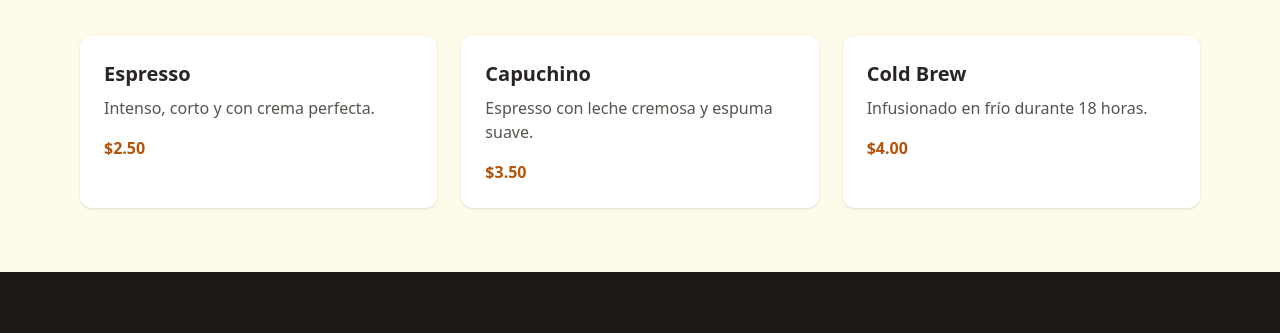
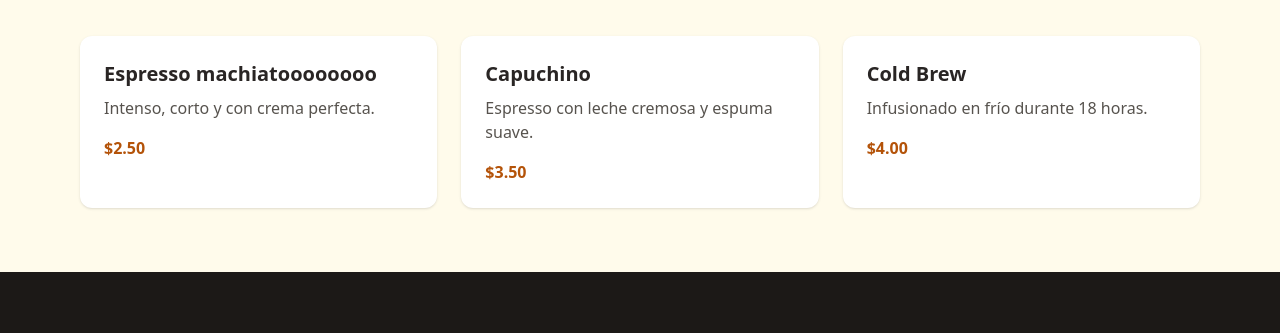
Before and after one commit to 4GeeksAcademy/ricardo-html-hello, a plain HTML site: page index.html in a window 1280 px wide. Shown: the part 728-1061 px from the top of the page. Drawn offline with nearby package versions, Linux system fonts and the light colour scheme.

Commit message:
refactor: change title expresso

```diff
--- a/index.html
+++ b/index.html
@@ -34,7 +34,7 @@
     <h2 class="text-3xl font-bold text-center mb-10">Nuestro menú</h2>
     <div class="grid gap-6 md:grid-cols-3">
       <article class="bg-white rounded-xl shadow p-6">
-        <h3 class="text-xl font-semibold mb-2">Espresso</h3>
+        <h3 class="text-xl font-semibold mb-2">Espresso machiatoooooooo</h3>
         <p class="mb-4 text-stone-600">Intenso, corto y con crema perfecta.</p>
         <span class="font-bold text-amber-700">$2.50</span>
       </article>
```
